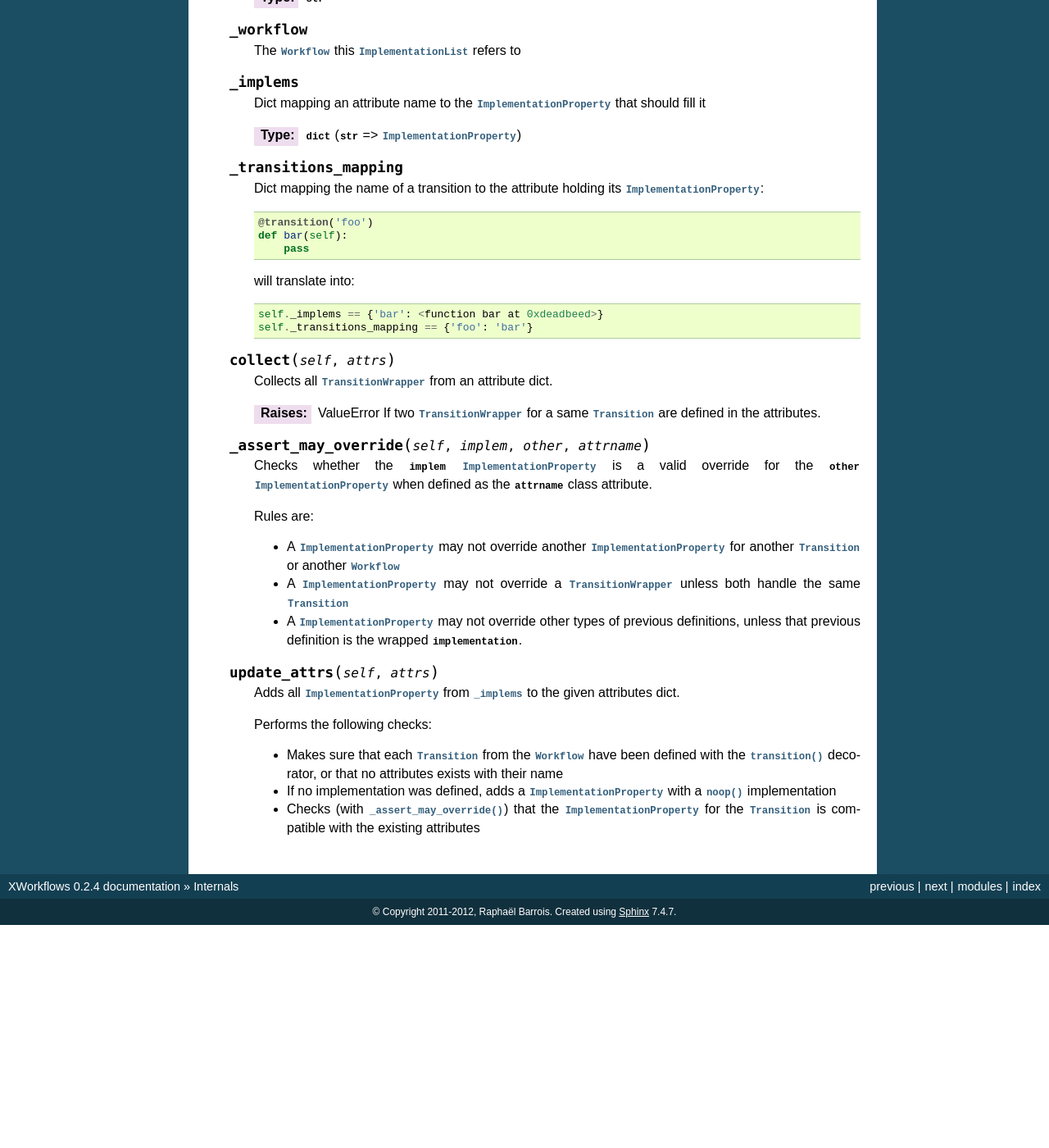
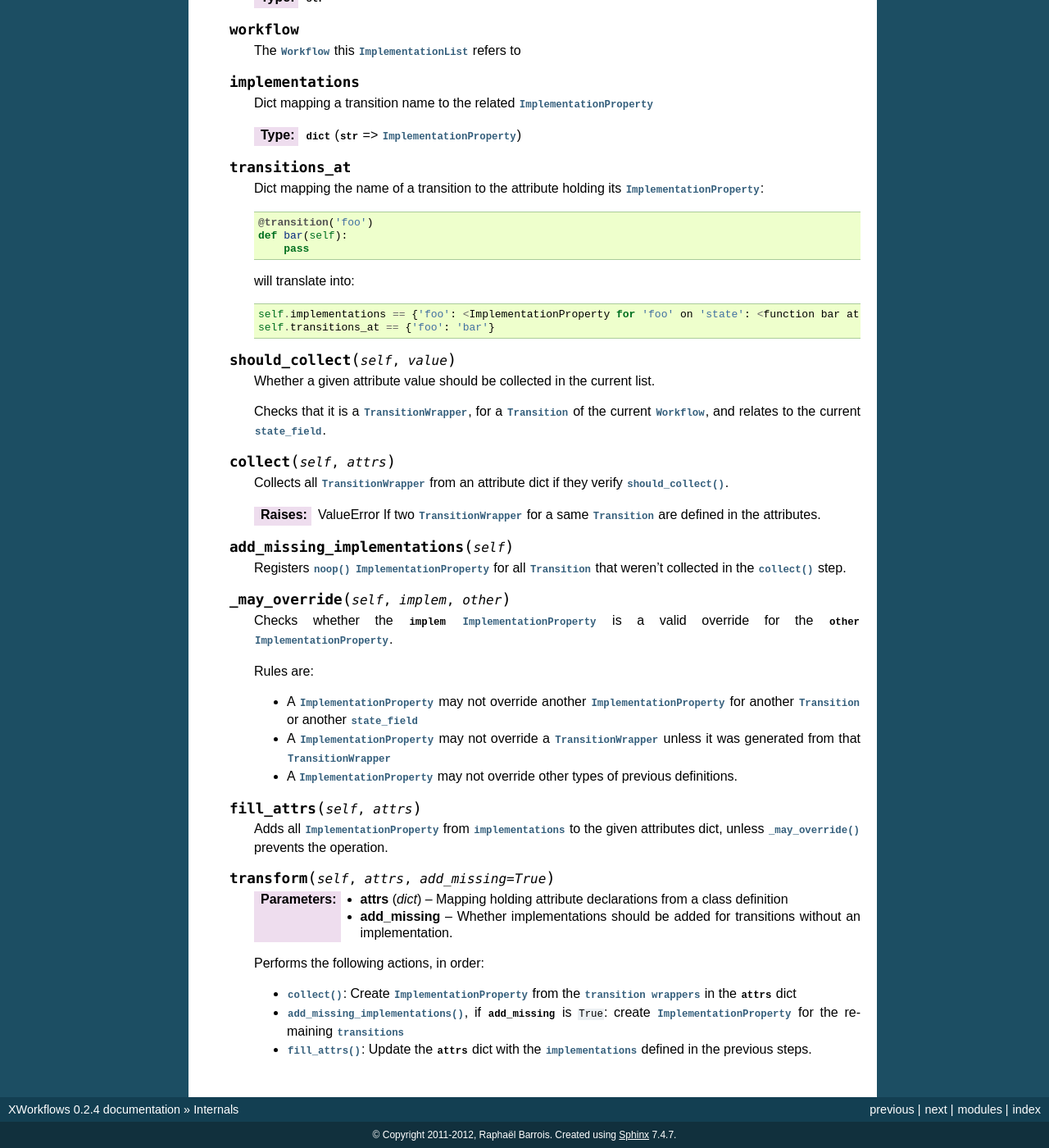
Before and after one commit to rbarrois/xworkflows, a Sphinx documentation site: the page built from doc/internals.rst, in a window 1280 px wide and 1400 px high, scrolled down 8312 px. Shown: the whole window at 82% size. Built offline with Sphinx 7.4.7, drawn with Linux system fonts in a browser that asks for light colours; before the commit the page ends 9440 px from its top, so only the background shows below that; some of the changed text lies outside the part shown.

Commit message:
Cleanup ImplementationList and update its documentation.
Signed-off-by: Raphaël Barrois <raphael.barrois@polytechnique.org>

```diff
--- a/doc/internals.rst
+++ b/doc/internals.rst
@@ -519,17 +519,17 @@ Building the list of :class:`~base.ImplementationProperty` for a given :class:`W
 
         :type: :class:`str`
 
-    .. attribute:: _workflow
+    .. attribute:: workflow
 
         The :class:`Workflow` this :class:`~base.ImplementationList` refers to
 
-    .. attribute:: _implems
+    .. attribute:: implementations
 
-        Dict mapping an attribute name to the :class:`~base.ImplementationProperty` that should fill it
+        Dict mapping a transition name to the related :class:`~base.ImplementationProperty`
 
         :type: :class:`dict` (:class:`str` => :class:`~base.ImplementationProperty`)
 
-    .. attribute:: _transitions_mapping
+    .. attribute:: transitions_at
 
         Dict mapping the name of a transition to the attribute holding its :class:`~base.ImplementationProperty`::
 
@@ -539,42 +539,63 @@ Building the list of :class:`~base.ImplementationProperty` for a given :class:`W
 
         will translate into::
 
-            self._implems == {'bar': <function bar at 0xdeadbeed>}
-            self._transitions_mapping == {'foo': 'bar'}
+            self.implementations == {'foo': <ImplementationProperty for 'foo' on 'state': <function bar at 0xdeadbeed>>}
+            self.transitions_at == {'foo': 'bar'}
+
+
+    .. method:: should_collect(self, value)
+
+        Whether a given attribute value should be collected in the current list.
+
+        Checks that it is a :class:`~base.TransitionWrapper`, for a :class:`~base.Transition`
+        of the current :class:`Workflow`, and relates to the current :attr:`state_field`.
 
 
     .. method:: collect(self, attrs)
 
-        Collects all :class:`~base.TransitionWrapper` from an attribute dict.
+        Collects all :class:`~base.TransitionWrapper` from an attribute dict if they
+        verify :func:`should_collect`.
 
         :raises: ValueError
             If two :class:`~base.TransitionWrapper` for a same :class:`~base.Transition` are defined in the attributes.
 
-    .. method:: _assert_may_override(self, implem, other, attrname)
+
+    .. method:: add_missing_implementations(self)
+
+        Registers :func:`~base.noop` :class:`~base.ImplementationProperty` for all
+        :class:`~base.Transition` that weren't collected in the :func:`collect` step.
+
+
+    .. method:: _may_override(self, implem, other)
 
         Checks whether the :attr:`implem` :class:`~base.ImplementationProperty` is a
-        valid override for the :attr:`other` :class:`~base.ImplementationProperty` when
-        defined as the :attr:`attrname` class attribute.
+        valid override for the :attr:`other` :class:`~base.ImplementationProperty`.
 
         Rules are:
 
-        - A :class:`~base.ImplementationProperty` may not override another :class:`~base.ImplementationProperty` for another :class:`~base.Transition` or another :class:`Workflow`
-        - A :class:`~base.ImplementationProperty` may not override a :class:`~base.TransitionWrapper` unless both handle the same :class:`~base.Transition`
-        - A :class:`~base.ImplementationProperty` may not override other types of previous definitions,
-          unless that previous definition is the wrapped :attr:`~base.ImplementationProperty.implementation`.
+        - A :class:`~base.ImplementationProperty` may not override another :class:`~base.ImplementationProperty` for another :class:`~base.Transition` or another :attr:`state_field`
+        - A :class:`~base.ImplementationProperty` may not override a :class:`~base.TransitionWrapper` unless it was generated from that :class:`~base.TransitionWrapper`
+        - A :class:`~base.ImplementationProperty` may not override other types of previous definitions.
 
 
-    .. method:: update_attrs(self, attrs)
+    .. method:: fill_attrs(self, attrs)
 
-        Adds all :class:`~base.ImplementationProperty` from :attr:`_implems` to the
-        given attributes dict.
+        Adds all :class:`~base.ImplementationProperty` from :attr:`implementations` to the
+        given attributes dict, unless :meth:`_may_override` prevents the operation.
 
-        Performs the following checks:
 
-        - Makes sure that each :class:`~base.Transition` from the :class:`Workflow` have been
-          defined with the :func:`transition` decorator, or that no attributes exists
-          with their name
+    .. method:: transform(self, attrs, add_missing=True)
 
-        - If no implementation was defined, adds a :class:`~base.ImplementationProperty` with a :func:`~base.noop` implementation
+        :param dict attrs: Mapping holding attribute declarations from a class definition
+        :param add_missing: Whether implementations should be added for transitions
+                            without an implementation.
 
-        - Checks (with :meth:`_assert_may_override`) that the :class:`~base.ImplementationProperty` for the :class:`~base.Transition` is compatible with the existing attributes
+        Performs the following actions, in order:
+
+        - :meth:`collect`: Create :class:`~base.ImplementationProperty` from the
+          :class:`transition wrappers <base.TransitionWrapper>` in the :attr:`attrs` dict
+        - :meth:`add_missing_implementations`, if :attr:`add_missing` is ``True``:
+          create :class:`~base.ImplementationProperty` for the remaining :class:`transitions <base.Transition>`
+        - :meth:`fill_attrs`: Update the :attr:`attrs` dict with the
+          :class:`implementations <base.ImplementationProperty>` defined in the
+          previous steps.
```
Also changed, not shown: 1 other file.
